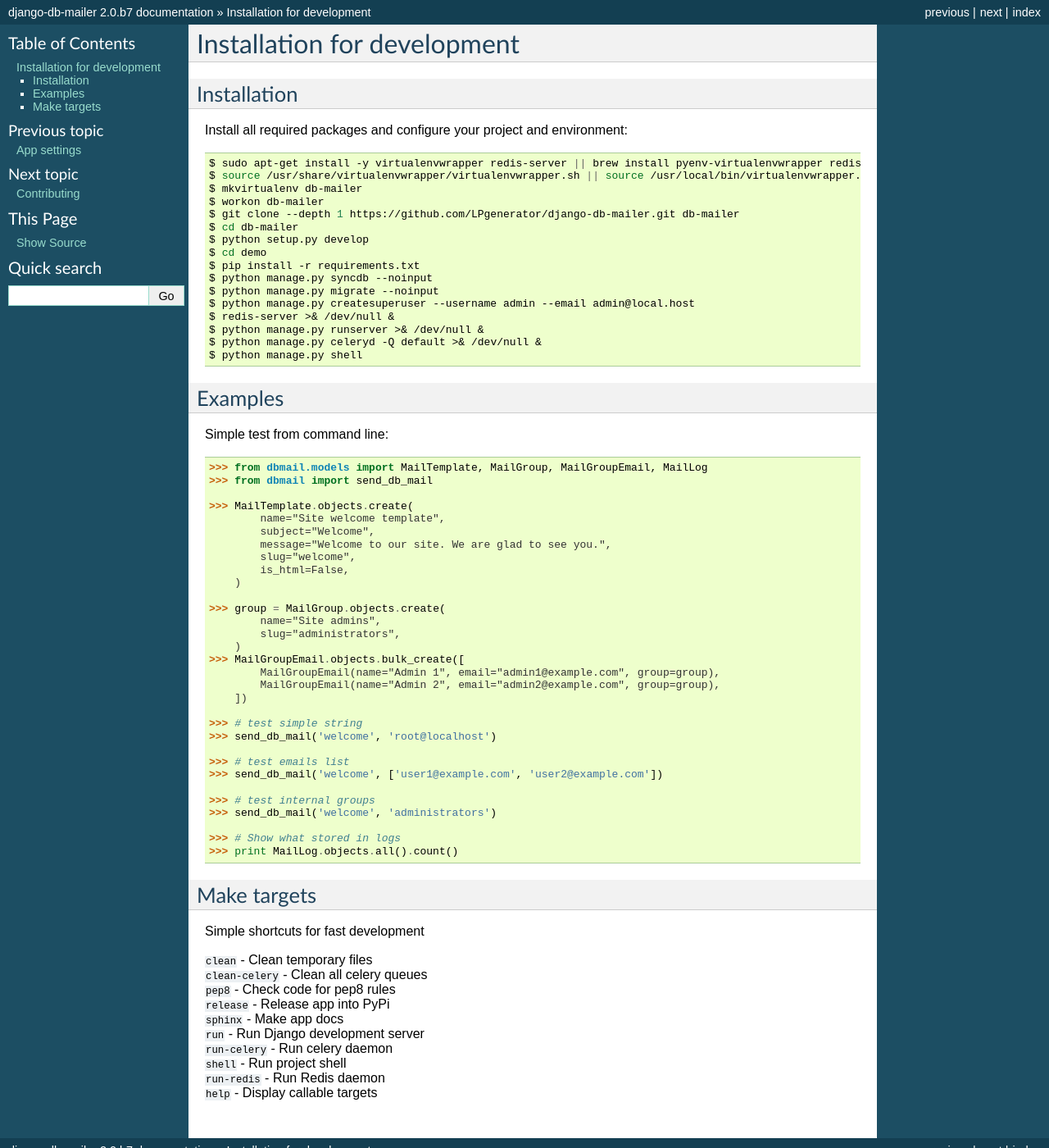
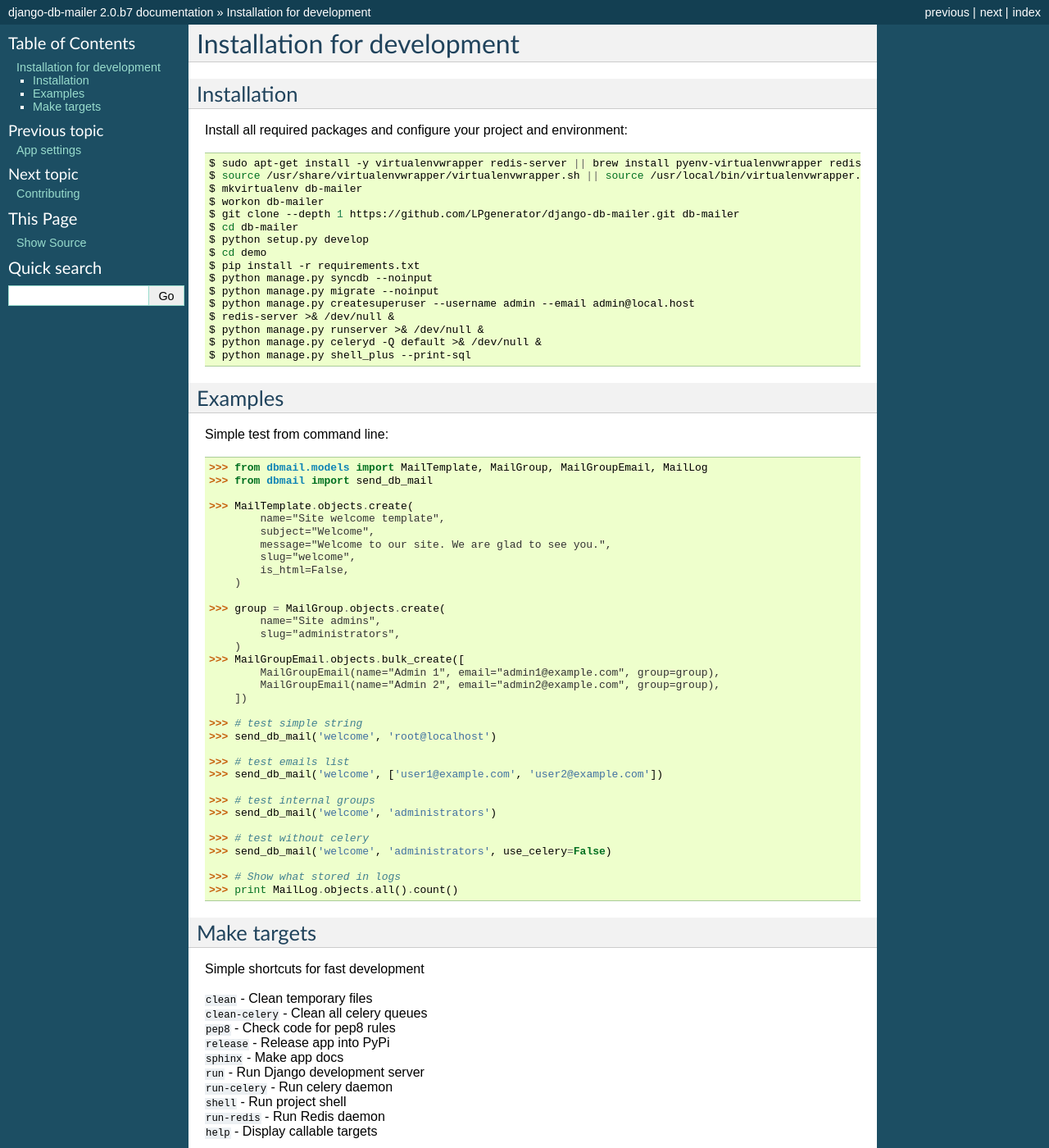
Before and after one commit to LPgenerator/django-db-mailer, a Sphinx documentation site: the page built from docs/dev_install.rst, in a window 1280 px wide and 1400 px high. Shown: the whole window at 82% size. Built offline with Sphinx 7.4.7, drawn with Linux system fonts in a browser that asks for light colours.

Commit message:
update docs

```diff
--- a/docs/dev_install.rst
+++ b/docs/dev_install.rst
@@ -23,7 +23,7 @@
     $ redis-server >& /dev/null &
     $ python manage.py runserver >& /dev/null &
     $ python manage.py celeryd -Q default >& /dev/null &
-    $ python manage.py shell
+    $ python manage.py shell_plus --print-sql
 
 
 Examples
@@ -61,6 +61,9 @@
     >>> # test internal groups
     >>> send_db_mail('welcome', 'administrators')
 
+    >>> # test without celery
+    >>> send_db_mail('welcome', 'administrators', use_celery=False)
+
     >>> # Show what stored in logs
     >>> print MailLog.objects.all().count()
 
```
